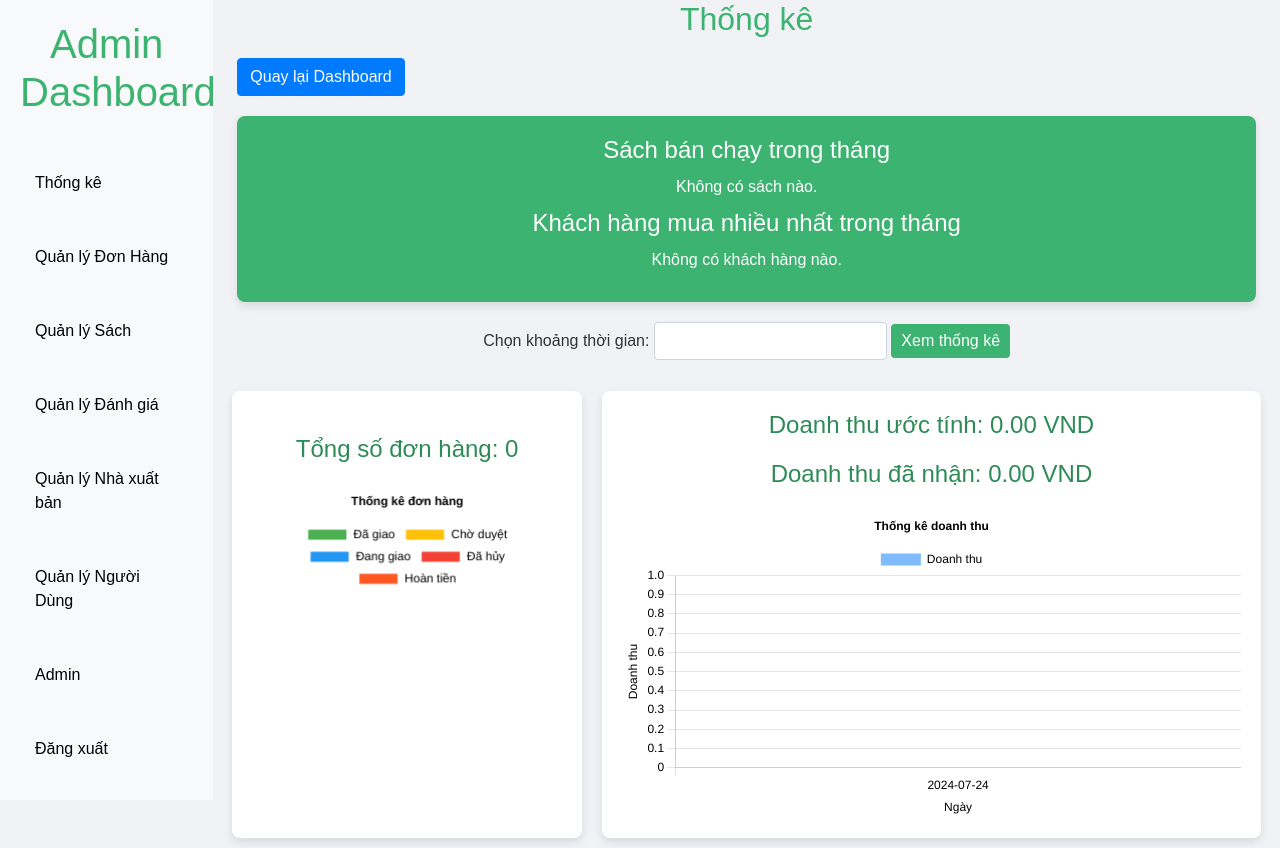
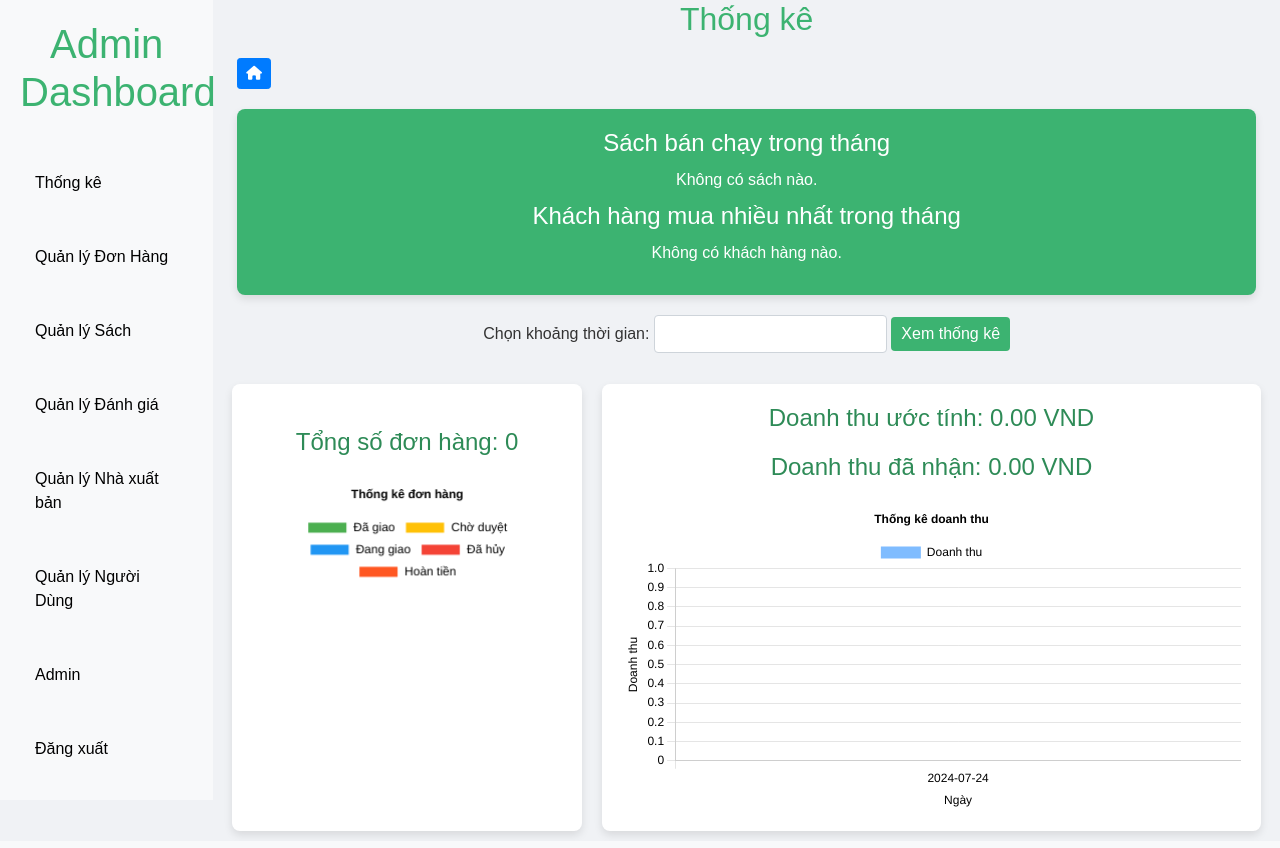
Before and after one commit to NguyenTien123123/BanSachPHP, a PHP site: page /BanSach/admin_Report.php in a window 1280 px wide. Run offline with PHP 8.4, Linux system fonts and the light colour scheme; data that the repository does not hold is empty; some libraries are stand-ins or nearby versions.

Commit message:
đổi ico trang chủ

```diff
--- a/admin_Report.php
+++ b/admin_Report.php
@@ -366,12 +366,15 @@ $conn->close();
                     </ul>
                 </div>
             </nav>
-
             <main role="main" class="col-md-9 ml-sm-auto col-lg-10 px-4">
                 <div class="header">
                     <h2>Thống kê</h2>
                 </div>
-                <button class="btn btn-primary" onclick="window.location.href='admin_dashboard.php'">Quay lại Dashboard</button>
+                <button class="btn btn-primary btn-sm" onclick="window.location.href='admin_dashboard.php'">
+                    <i class="fas fa-home"></i>
+                    <link rel="stylesheet" href="https://cdnjs.cloudflare.com/ajax/libs/font-awesome/6.0.0-beta3/css/all.min.css">
+                </button>
+
                 <div class="stat-box">
                     <h3>Sách bán chạy trong tháng</h3>
                     <ul>
--- a/manage_accountAdmin.php
+++ b/manage_accountAdmin.php
@@ -200,7 +200,10 @@ if ($_SERVER['REQUEST_METHOD'] == 'POST' && isset($_POST['create_account'])) {
 <body>
     <div class="container">
         <h2>Quản Lý Người Dùng</h2>
-        <button class="btn btn-primary mb-3" onclick="window.location.href='admin_dashboard.php'">Quay lại Dashboard</button>
+        <button class="btn btn-primary btn-sm" onclick="window.location.href='admin_dashboard.php'">
+            <i class="fas fa-home"></i>
+        </button>
+        <link rel="stylesheet" href="https://cdnjs.cloudflare.com/ajax/libs/font-awesome/6.0.0-beta3/css/all.min.css">
         <!-- Form tìm kiếm người dùng -->
         <form class="form-inline mb-3" method="get" action="manage_accountAdmin.php">
             <input class="form-control mr-sm-2" type="search" name="search" placeholder="Tìm kiếm admin" aria-label="Search" value="<?php echo htmlspecialchars($searchKeyword); ?>">
--- a/manage_books.php
+++ b/manage_books.php
@@ -219,8 +219,10 @@ if (isset($_GET['search'])) {
     <div class="container-fluid">
         <div class="row">
             <div class="col-md-4">
-                <!-- Nút quay lại Dashboard -->
-                <button class="btn btn-primary mb-3" onclick="window.location.href='admin_dashboard.php'">Quay lại Dashboard</button>
+                <button class="btn btn-primary btn-sm" onclick="window.location.href='admin_dashboard.php'">
+                    <i class="fas fa-home"></i>
+                    <link rel="stylesheet" href="https://cdnjs.cloudflare.com/ajax/libs/font-awesome/6.0.0-beta3/css/all.min.css">
+                </button>
                 <!-- Form tìm kiếm sách -->
                 <div class="search-bar">
                     <form class="form-inline" method="get" action="manage_books.php">
--- a/manage_orders.php
+++ b/manage_orders.php
@@ -130,7 +130,10 @@ $result = $conn->query($query);
 <body>
     <div class="container">
         <h2>Quản Lý Đơn Hàng</h2>
-        <button class="btn btn-primary" onclick="window.location.href='admin_dashboard.php'">Quay lại Dashboard</button>
+        <button class="btn btn-primary btn-sm" onclick="window.location.href='admin_dashboard.php'">
+            <i class="fas fa-home"></i>
+            <link rel="stylesheet" href="https://cdnjs.cloudflare.com/ajax/libs/font-awesome/6.0.0-beta3/css/all.min.css">
+        </button>
         <form method="post" class="form-inline mb-3">
             <label for="filter_date_start" class="mr-2">Từ ngày:</label>
             <input type="date" id="filter_date_start" name="filter_date_start" class="form-control mr-2" value="<?php echo htmlspecialchars($date_filter_start); ?>">
--- a/manage_publishers.php
+++ b/manage_publishers.php
@@ -128,8 +128,10 @@ $result = $conn->query($query);
 <body>
     <div class="container">
         <h2>Quản Lý Nhà Xuất Bản</h2>
-        <button class="btn btn-primary mb-3" onclick="window.location.href='admin_dashboard.php'">Quay lại Dashboard</button>
-
+        <button class="btn btn-primary btn-sm" onclick="window.location.href='admin_dashboard.php'">
+            <i class="fas fa-home"></i>
+            <link rel="stylesheet" href="https://cdnjs.cloudflare.com/ajax/libs/font-awesome/6.0.0-beta3/css/all.min.css">
+        </button>
         <!-- Form tìm kiếm nhà xuất bản -->
         <form class="form-inline" method="get" action="manage_publishers.php">
             <input class="form-control" type="search" name="search" placeholder="Tìm kiếm nhà xuất bản" aria-label="Search" value="<?php echo htmlspecialchars($searchKeyword); ?>">
--- a/manage_users.php
+++ b/manage_users.php
@@ -85,8 +85,10 @@ $result = $conn->query($query);
 <body>
     <div class="container">
         <h2>Quản Lý Người Dùng</h2>
-        <button class="btn btn-primary mb-3" onclick="window.location.href='admin_dashboard.php'">Quay lại Dashboard</button>
-
+        <button class="btn btn-primary btn-sm" onclick="window.location.href='admin_dashboard.php'">
+            <i class="fas fa-home"></i>
+        </button>
+        <link rel="stylesheet" href="https://cdnjs.cloudflare.com/ajax/libs/font-awesome/6.0.0-beta3/css/all.min.css">
         <!-- Form tìm kiếm người dùng -->
         <form class="form-inline" method="get" action="manager_user.php">
             <input class="form-control" type="search" name="search" placeholder="Tìm kiếm người dùng" aria-label="Search" value="<?php echo htmlspecialchars($searchKeyword); ?>">
--- a/manager_ratings.php
+++ b/manager_ratings.php
@@ -121,7 +121,10 @@ $result = $conn->query($query);
 <body>
     <div class="container">
         <h2>Quản Lý Đánh Giá</h2>
-        <button class="btn btn-primary" onclick="window.location.href='admin_dashboard.php'">Quay lại Dashboard</button>
+        <button class="btn btn-primary btn-sm" onclick="window.location.href='admin_dashboard.php'">
+            <i class="fas fa-home"></i>
+        </button>
+        <link rel="stylesheet" href="https://cdnjs.cloudflare.com/ajax/libs/font-awesome/6.0.0-beta3/css/all.min.css">
         <form method="post" class="form-inline mb-3">
             <label for="filter_date_start" class="mr-2">Từ ngày:</label>
             <input type="date" id="filter_date_start" name="filter_date_start" class="form-control mr-2" value="<?php echo htmlspecialchars($date_filter_start); ?>">
```
